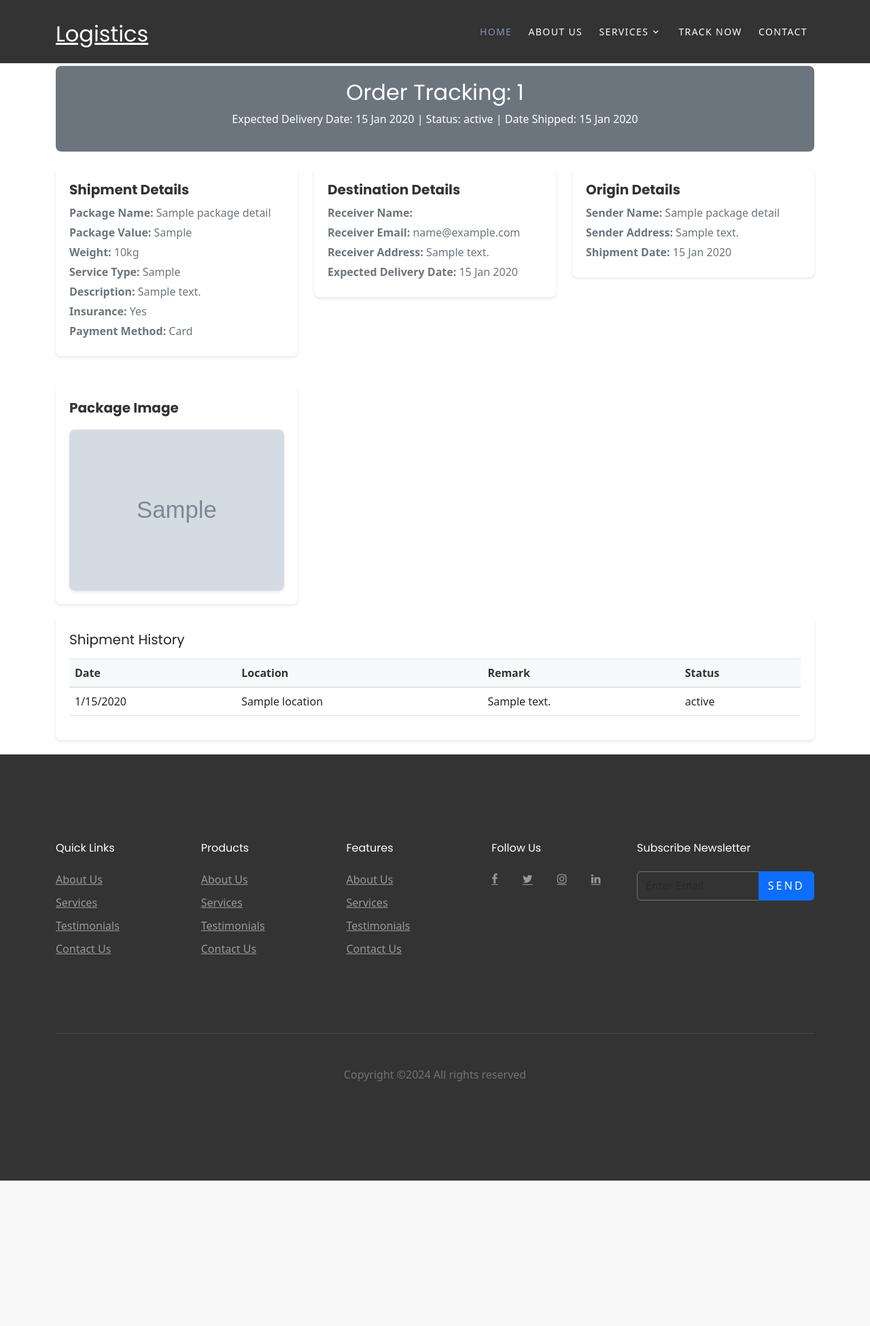
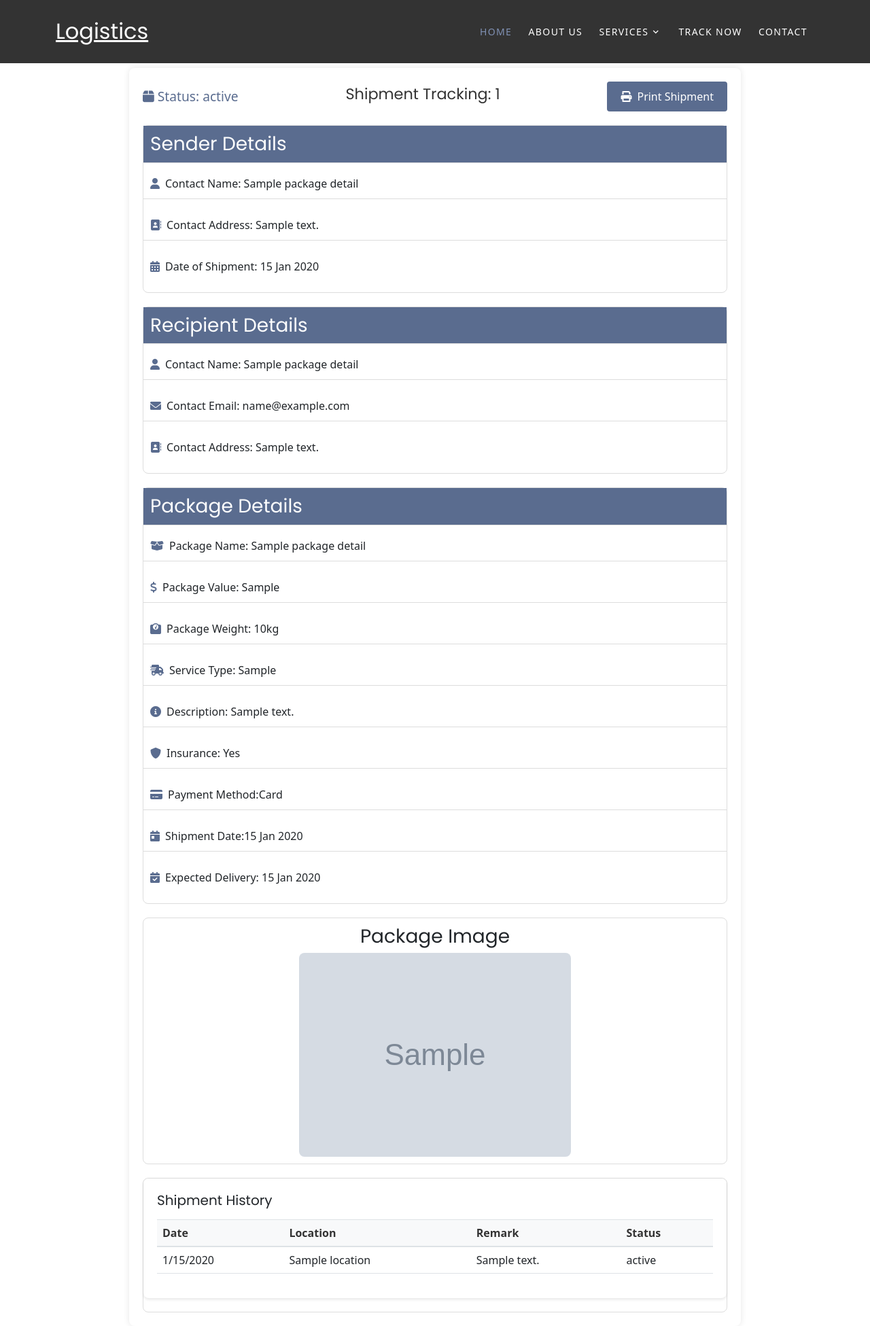
Before and after one commit to Egedegbe/shipment, a Node server app: template views/searchPage.ejs in a window 1280 px wide. Shown: the whole page at 68% size. Before the commit the page ends 1737 px from the top, so only its background shows below. Run offline with Node 20, Linux system fonts and the light colour scheme; the template is opened without the code that fills it: most values are stand-ins (such as "Sample title", 1, 10 or a date in 2020); grey boxes marked "Sample" are stand-in pictures; some libraries are stand-ins or nearby versions; some web fonts are replaced.

Commit message:
Fourth commit

```diff
--- a/server/index_routes.js
+++ b/server/index_routes.js
@@ -23,6 +23,7 @@ router.post('/search', async (req, res) => {
     try {
         // Search for the shipment by tracking number
         const shipment = await Shipment.findOne({ trackingNumber: search });
+        console.log(shipment)
 
         if (!shipment) {
             req.flash("error_msg", "Shipment not found");
--- a/views/searchPage.ejs
+++ b/views/searchPage.ejs
@@ -1,37 +1,117 @@
-<!DOCTYPE html>
-<html lang="en">
+<%- include('./partials/head.ejs') %>
+<link rel="stylesheet" href="https://cdnjs.cloudflare.com/ajax/libs/font-awesome/6.0.0-beta3/css/all.min.css">
 <style>
-    body {
-        background-color: #f8f9fa; /* Light background */
-        font-family: Arial, sans-serif;
+    * {
+        margin: 0;
+        padding: 0;
+        box-sizing: border-box;
     }
 
-    .banner {
-        background-color: #6c757d; /* Matching theme color */
-        color: white;
+    .tracking-container {
+        max-width: 900px;
+        margin: 20px auto;
         padding: 20px;
-        text-align: center;
+        background-color: #fff;
         border-radius: 8px;
-        margin-top: 97px;
+        box-shadow: 0 0 10px rgba(0, 0, 0, 0.1);
+        position: relative;
+        top: 80px;
     }
 
-    .responsive-box {
-        background-color: #fff;
-        padding: 20px;
-        border-radius: 8px;
-        box-shadow: 0 2px 4px rgba(0, 0, 0, 0.1);
+    .shipment-info {
+        display: flex;
+        justify-content: space-between;
+        align-items: center;
         margin-bottom: 20px;
     }
 
-    .box-title {
-        font-weight: bold;
-        color: #333;
-        margin-bottom: 10px;
+    .shipment-status {
+        font-size: 1.2em;
+        color: #5a6c8f;
     }
 
-    .info-text {
-        color: #6c757d;
-        margin: 5px 0;
+    .tracking-number h2 {
+        font-size: 1.4em;
+        color: #333;
+    }
+
+    .print-button {
+        background-color: #5a6c8f;
+        color: #fff;
+        border: none;
+        padding: 10px 20px;
+        border-radius: 4px;
+        cursor: pointer;
+        font-size: 1em;
+        display: flex;
+        align-items: center;
+    }
+
+    .print-button i {
+        margin-right: 8px;
+    }
+
+    .details-box {
+        background-color: #fff;
+        border: 1px solid #ddd;
+        border-radius: 8px;
+        margin-bottom: 20px;
+    }
+
+    .box-header {
+        background-color: #5a6c8f;
+        color: #fff;
+        padding: 10px;
+        border-bottom: 1px solid #ddd;
+    }
+
+    .box-content p {
+        padding: 10px;
+        border-bottom: 1px solid #ddd;
+        display: flex;
+        align-items: center;
+    }
+
+    .box-content p:last-child {
+        border-bottom: none;
+    }
+
+    .box-content i {
+        margin-right: 8px;
+        color: #5a6c8f;
+    }
+
+    .package-history {
+        background-color: #fff;
+        border: 1px solid #ddd;
+        border-radius: 8px;
+    }
+
+    .history-header {
+        background-color: #5a6c8f;
+        color: #fff;
+        padding: 10px;
+    }
+
+    .history-entry {
+        padding: 10px;
+        display: flex;
+        justify-content: space-between;
+        border-bottom: 1px solid #ddd;
+    }
+
+    .status-box {
+        display: flex;
+        align-items: center;
+    }
+
+    .status-box i {
+        margin-right: 8px;
+        color: #5a6c8f;
+    }
+
+    .history-entry:last-child {
+        border-bottom: none;
     }
 
     .table-container {
@@ -43,7 +123,7 @@
     }
 
     .table {
-        min-width: 800px; /* Ensures table doesn't shrink too much */
+        min-width: 800px;
         width: 100%;
     }
 
@@ -54,7 +134,7 @@
     }
 
     .table tbody td {
-        white-space: nowrap; /* Prevents table content from wrapping */
+        white-space: nowrap;
     }
 
     .table tbody tr {
@@ -63,23 +143,38 @@
     }
 
     .table-responsive {
-        overflow-x: auto; /* Enables horizontal scrolling */
+        overflow-x: auto;
     }
 
-    .package-image {
+    @media (max-width: 768px) {
+        .shipment-info {
+            flex-direction: column;
+            align-items: flex-start;
+        }
+
+        .print-button {
+            margin-top: 10px;
+        }
+    }
+
+    /* Package Image Box */
+    .package-image-box {
+        background-color: #fff;
+        border: 1px solid #ddd;
+        border-radius: 8px;
+        margin-bottom: 20px;
+        padding: 10px;
+        text-align: center;
+    }
+
+    .package-image-box img {
         max-width: 100%;
         height: auto;
         border-radius: 8px;
-        box-shadow: 0 2px 4px rgba(0, 0, 0, 0.1);
-        margin-top: 10px;
     }
 </style>
+<body>
 
-<!-- Mirrored from preview.colorlib.com/theme/logistics/about.html by HTTrack Website Copier/3.x [XR&CO'2014], Fri, 06 Sep 2024 21:31:37 GMT -->
-
-<%- include('./partials/head.ejs') %>
-
-<body>
 <div class="site-wrap">
     <div class="site-mobile-menu">
         <div class="site-mobile-menu-header">
@@ -90,62 +185,70 @@
         <div class="site-mobile-menu-body"></div>
     </div>
     <%- include('partials/nav.ejs') %>
+    <div class="container">
+    <div class="tracking-container">
 
-        <div class="container">
-            <!-- Banner Section -->
-            <div class="banner">
-                <h2>Order Tracking: <%= packageDetails.trackingNumber %></h2>
-                <p>Expected Delivery Date: <%=packageDetails.formattedExpectedDeliveryDate%> |     Status: <%= latestStatus %> | Date Shipped: <%=packageDetails.formattedShipmentDate%></p>
+        <!-- Shipment Status and Tracking Number -->
+        <div class="shipment-info">
+            <div class="shipment-status">
+                <i class="fas fa-box"></i> <span> Status: <%= latestStatus %> </span>
+            </div>
+            <div class="tracking-number">
+                <h2>Shipment Tracking: <span> <%= packageDetails.trackingNumber %></span></h2>
+            </div>
+            <button class="print-button">
+                <i class="fas fa-print"></i> Print Shipment
+            </button>
         </div>
 
-            <!-- Responsive Boxes Section -->
-            <div class="row mt-4">
-                <!-- Shipment Details Box -->
-                <div class="col-md-4">
-                    <div class="responsive-box">
-                        <h5 class="box-title">Shipment Details</h5>
-                        <p class="info-text"><strong>Package Name:</strong> <%=packageDetails.packageName%></p>
-                        <p class="info-text"><strong>Package Value:</strong> <%=packageDetails.packageValue%></p>
-                        <p class="info-text"><strong>Weight:</strong> <%=packageDetails.weight%>kg</p>
-                        <p class="info-text"><strong>Service Type:</strong> <%=packageDetails.shippingMethod%></p>
-                        <p class="info-text"><strong>Description:</strong> <%=packageDetails.packageDescription%></p>
-                        <p class="info-text"><strong>Insurance:</strong> Yes</p>
-                        <p class="info-text"><strong>Payment Method:</strong> Card</p>
+        <!-- Sender Details -->
+        <div class="details-box">
+            <h3 class="box-header">Sender Details</h3>
+            <div class="box-content">
+                <p><i class="fas fa-user"></i> Contact Name: <%= packageDetails.senderName%></p>
+                <p><i class="fas fa-address-book"></i> Contact Address: <%=packageDetails.senderAddress%></p>
+                <!-- <p><i class="fas fa-city"></i> City Collection: New York</p> -->
+                <!-- <p><i class="fas fa-map-marker-alt"></i> Origin City: Brooklyn</p> -->
+                <p><i class="fas fa-calendar-alt"></i> Date of Shipment: <%=packageDetails.formattedShipmentDate%></p>
             </div>
         </div>
 
-                <!-- Destination Details Box -->
-                <div class="col-md-4">
-                    <div class="responsive-box">
-                        <h5 class="box-title">Destination Details</h5>
-                        <p class="info-text"><strong>Receiver Name:</strong> <%packageDetails.recipientName%></p>
-                        <p class="info-text"><strong>Receiver Email:</strong> <%=packageDetails.recipientEmail%></p>
-                        <p class="info-text"><strong>Receiver Address:</strong> <%=packageDetails.recipientAddress%></p>
-                        <p class="info-text"><strong>Expected Delivery Date:</strong> <%=packageDetails.formattedExpectedDeliveryDate%> </p>
+        <!-- Recipient Details -->
+        <div class="details-box">
+            <h3 class="box-header">Recipient Details</h3>
+            <div class="box-content">
+                <p><i class="fas fa-user"></i> Contact Name: <%=packageDetails.recipientName%></p>
+                <p><i class="fas fa-envelope"></i>Contact Email: <%=packageDetails.recipientEmail%></p>
+                <p><i class="fas fa-address-book"></i> Contact Address: <%=packageDetails.recipientAddress%></p>
             </div>
         </div>
 
-                <!-- Origin Details Box -->
-                <div class="col-md-4">
-                    <div class="responsive-box">
-                        <h5 class="box-title">Origin Details</h5>
-                        <p class="info-text"><strong>Sender Name:</strong> <%= packageDetails.senderName%></p>
-                        <p class="info-text"><strong>Sender Address:</strong> <%=packageDetails.senderAddress%></p>
-                        <p class="info-text"><strong>Shipment Date:</strong> <%=packageDetails.formattedShipmentDate%></p>
+        <!-- Package Details -->
+        <div class="details-box">
+            <h3 class="box-header">Package Details</h3>
+            <div class="box-content">
+                <p><i class="fas fa-box-open"></i> Package Name:  <%=packageDetails.packageName%></p>
+                <p><i class="fas fa-dollar-sign"></i> Package Value:  <%=packageDetails.packageValue%></p>
+                <p><i class="fas fa-weight"></i> Package Weight:  <%=packageDetails.weight%>kg</p>
+                <p><i class="fas fa-shipping-fast"></i> Service Type: <%=packageDetails.shippingMethod%></p>
+<p><i class="fas fa-info-circle"></i> Description: <%=packageDetails.packageDescription%></p>
+<p><i class="fas fa-shield-alt"></i> Insurance: Yes</p>
+<p><i class="fas fa-credit-card"></i> Payment Method:Card</p>
+
+                <p><i class="fas fa-calendar-day"></i> Shipment Date:<%=packageDetails.formattedShipmentDate%></p>
+                <p><i class="fas fa-calendar-check"></i> Expected Delivery: <%=packageDetails.formattedExpectedDeliveryDate%></p>
             </div>
         </div>
 
         <!-- Package Image Box -->
-                <div class="col-md-4 mt-4">
-                    <div class="responsive-box">
-                        <h5 class="box-title">Package Image</h5>
+        <div class="package-image-box">
+            <h3>Package Image</h3>
             <img src="/uploads/<%= packageDetails.packageImage %>" alt="Package Image" class="package-image">
 
         </div>
-                </div>
-            </div>
 
-            <!-- History Summary Table Section -->
+        <!-- Package History -->
+        <div class="package-history">
             <div class="table-container">
                 <h5 class="mb-3">Shipment History</h5>
                 <div class="table-responsive">
@@ -178,10 +281,8 @@
                     </div>
                 </div>
             </div>
-
-        <%- include('./partials/footer.ejs') %>
         </div>
-
+    </div>
     <script src="/js/jquery-3.3.1.min.js"></script>
     <script src="/js/jquery-migrate-3.0.1.min.js"></script>
     <script src="/js/jquery-ui.js"></script>
@@ -209,4 +310,3 @@
         data-cf-beacon='{"rayId":"8bf190913ccab8f1","version":"2024.8.0","serverTiming":{"name":{"cfExtPri":true,"cfL4":true}},"token":"cd0b4b3a733644fc843ef0b185f98241","b":1}'
         crossorigin="anonymous"></script>
 </body>
-<!-- Mirrored from preview.colorlib.com/theme/logistics/about.html by HTTrack Website Copier/3.x [XR&CO'2014], Fri, 06 Sep 2024 21:31
```
Lines whose indentation alone changed are shown as unchanged.
